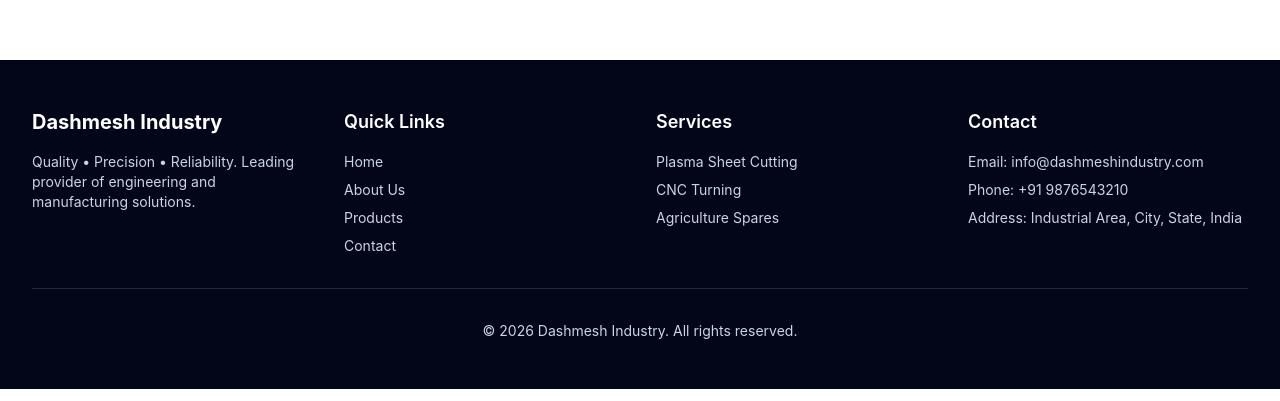
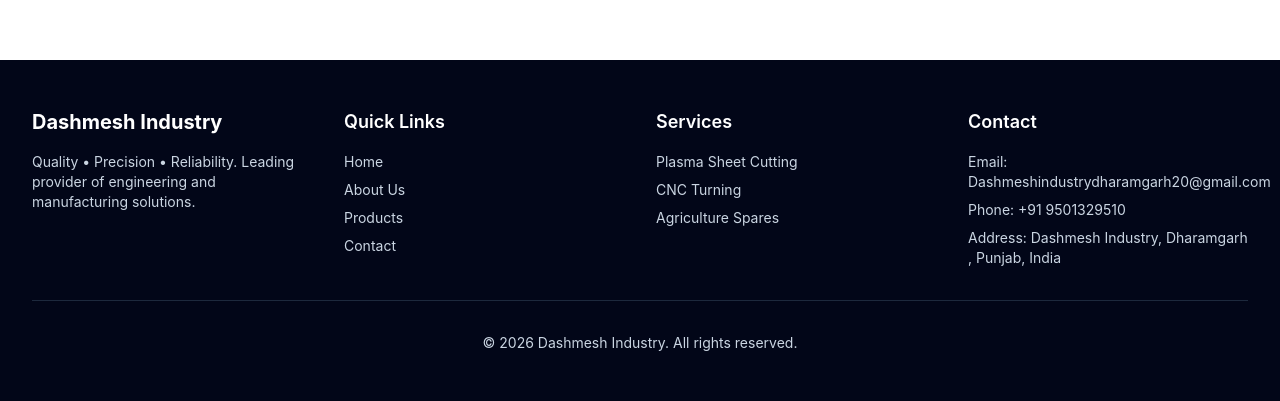
Before and after one commit to parampreet727-hash/Dashmesh, a React (Vite) app: page / in a window 1280 px wide. Shown: the part 3432-3833 px from the top of the page. Built offline with nearby package versions, Linux system fonts and the light colour scheme.

Commit message:
Update contact information in Footer component

```diff
--- a/src/component/Footer.jsx
+++ b/src/component/Footer.jsx
@@ -32,9 +32,9 @@ const Footer = () => {
           <div>
             <h4 className="text-lg font-semibold text-white mb-4">Contact</h4>
             <ul className="space-y-2 text-sm">
-              <li>Email: info@dashmeshindustry.com</li>
-              <li>Phone: +91 9876543210</li>
-              <li>Address: Industrial Area, City, State, India</li>
+              <li>Email: Dashmeshindustrydharamgarh20@gmail.com</li>
+              <li>Phone: +91 9501329510</li>
+              <li>Address: Dashmesh Industry, Dharamgarh , Punjab, India</li>
             </ul>
           </div>
         </div>
```
